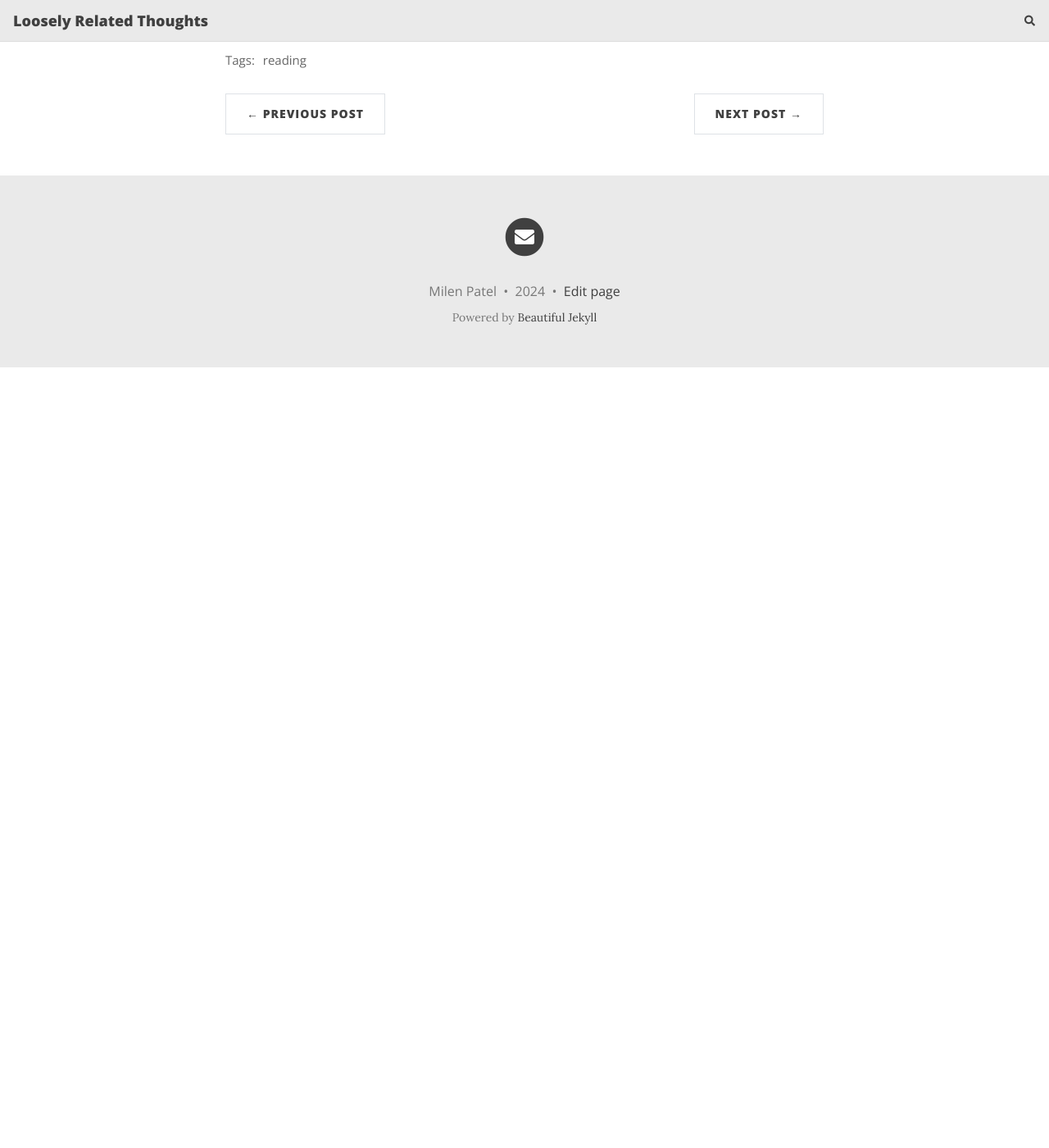
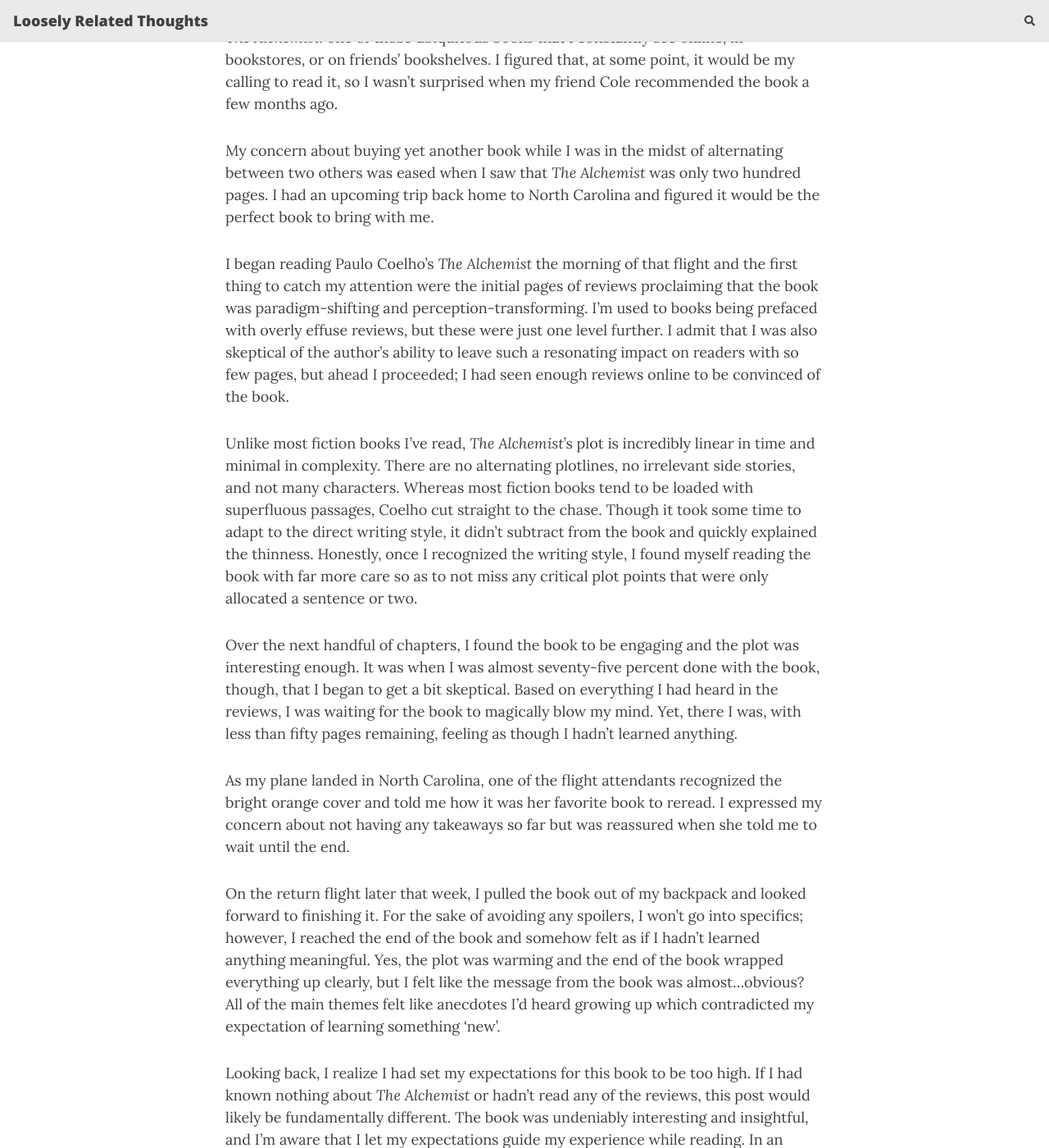
Before and after one commit to milen-patel/milen-patel.github.io, a Jekyll site: the page built from _posts/2024-02-17-alchemist.md, in a window 1280 px wide and 1400 px high, scrolled down 270 px. Shown: the whole window at 82% size. Built offline with Jekyll 4.4.1, drawn with Linux system fonts in a browser that asks for light colours; nearby versions of some CDN libraries; comment, search, counter and statistics services are not loaded; before the commit the page ends 900 px from its top, so only the background shows below that; some of the changed text lies outside the part shown.

Commit message:
The Alchemist Review

```diff
--- a/_posts/2024-02-17-alchemist.md
+++ b/_posts/2024-02-17-alchemist.md
@@ -4,3 +4,23 @@ title: The Alchemist
 subtitle: My thoughts on Paulo Coelho's 'The Alchemist'
 tags: [reading]
 ---
+
+*The Alchemist*: one of those ubiquitous books that I constantly see online, in bookstores, or on friends’ bookshelves. I figured that, at some point, it would be my calling to read it, so I wasn’t surprised when my friend Cole recommended the book a few months ago.
+
+My concern about buying yet another book while I was in the midst of alternating between two others was eased when I saw that *The Alchemist* was only two hundred pages. I had an upcoming trip back home to North Carolina and figured it would be the perfect book to bring with me.
+
+I began reading Paulo Coelho’s *The Alchemist* the morning of that flight and the first thing to catch my attention were the initial pages of reviews proclaiming that the book was paradigm-shifting and perception-transforming. I’m used to books being prefaced with overly effuse reviews, but these were just one level further. I admit that I was also skeptical of the author’s ability to leave such a resonating impact on readers with so few pages, but ahead I proceeded; I had seen enough reviews online to be convinced of the book.
+
+Unlike most fiction books I’ve read, *The Alchemist*’s plot is incredibly linear in time and minimal in complexity. There are no alternating plotlines, no irrelevant side stories, and not many characters. Whereas most fiction books tend to be loaded with superfluous passages, Coelho cut straight to the chase. Though it took some time to adapt to the direct writing style, it didn’t subtract from the book and quickly explained the thinness. Honestly, once I recognized the writing style, I found myself reading the book with far more care so as to not miss any critical plot points that were only allocated a sentence or two.
+
+Over the next handful of chapters, I found the book to be engaging and the plot was interesting enough. It was when I was almost seventy-five percent done with the book, though, that I began to get a bit skeptical. Based on everything I had heard in the reviews, I was waiting for the book to magically blow my mind. Yet, there I was, with less than fifty pages remaining, feeling as though I hadn’t learned anything.
+
+As my plane landed in North Carolina, one of the flight attendants recognized the bright orange cover and told me how it was her favorite book to reread. I expressed my concern about not having any takeaways so far but was reassured when she told me to wait until the end.
+
+On the return flight later that week, I pulled the book out of my backpack and looked forward to finishing it. For the sake of avoiding any spoilers, I won’t go into specifics; however, I reached the end of the book and somehow felt as if I hadn’t learned anything meaningful. Yes, the plot was warming and the end of the book wrapped everything up clearly, but I felt like the message from the book was almost…obvious? All of the main themes felt like anecdotes I’d heard growing up which contradicted my expectation of learning something ‘new’.
+
+Looking back, I realize I had set my expectations for this book to be too high. If I had known nothing about *The Alchemist* or hadn’t read any of the reviews, this post would likely be fundamentally different. The book was undeniably interesting and insightful, and I’m aware that I let my expectations guide my experience while reading. In an alternate world, I would’ve read this book with no foresight and written a review that was equally as compelling as those printed in the first few pages.
+
+Cole, thank you for recommending this book to me. I know this review was not the most positive, but you should know I did truly enjoy the read given how fast I flew through the pages. In all honestly, I’m glad that you were the one who recommended this to me because I would’ve felt a lot worse telling anyone else that I didn’t love the book they suggested. You have my word that I won’t read reviews of the next book you suggest until after I post mine. Aside, I hope all is going well in Spain; it’s been great to stay in contact with you and am hoping we can find a way to see each other before you decide to stay indefinitely.
+
+Rating: 3/5
```
